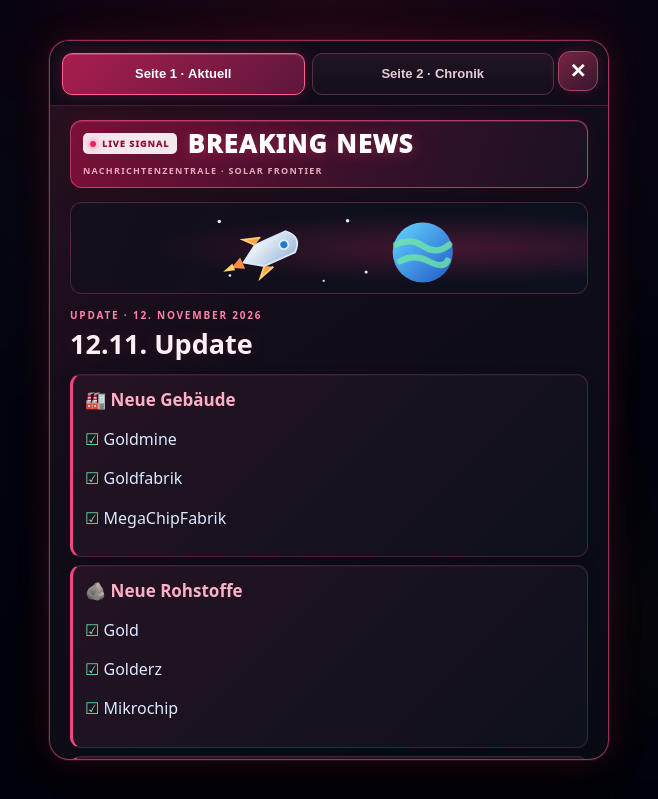
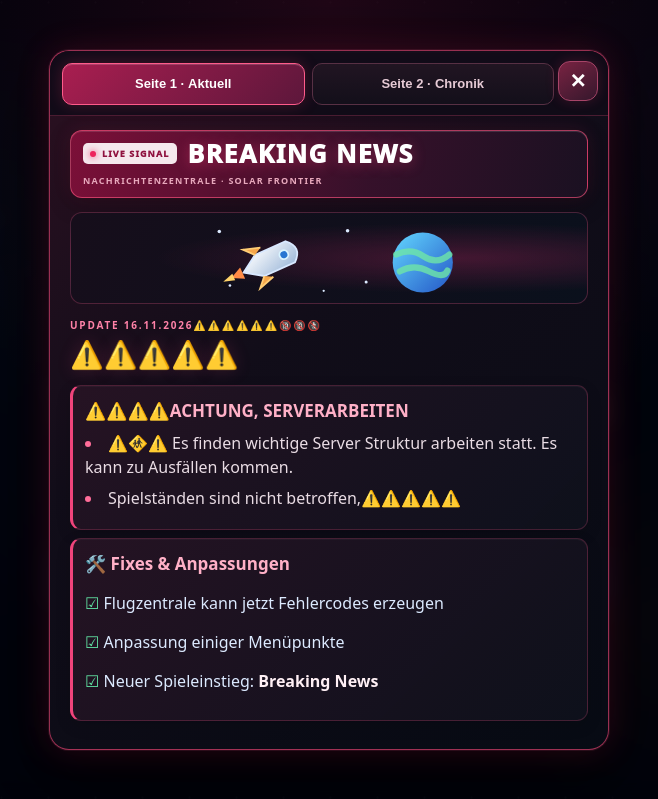
Before and after one commit to SolarFrontierOringin/We-traumspiel, a plain HTML site: page index.html in a window 1280 px wide. Shown: the top 799 px of the page, without its empty margins (311-969 px from the left). Drawn offline with nearby package versions, Linux system fonts and the light colour scheme; animation ran at ten frames a second.

Commit message:
EILMELDUNG

```diff
--- a/index.html
+++ b/index.html
@@ -70,22 +70,14 @@
         </svg>
       </div>
       <section class="update-popup-page" data-update-page-content="1">
-        <div class="update-popup-kicker">UPDATE · 12. NOVEMBER 2026</div>
-        <h2 id="update-popup-title">12.11. Update</h2>
+        <div class="update-popup-kicker">UPDATE 16.11.2026⚠️⚠️⚠️⚠️⚠️⚠️🔞🔞🚷</div>
+        <h2 id="update-popup-title">⚠️⚠️⚠️⚠️⚠️</h2>
         <div class="update-popup-message">
-          <h3>🏭 Neue Gebäude</h3>
-          <ul class="update-checklist">
-            <li>☑ Goldmine</li>
-            <li>☑ Goldfabrik</li>
-            <li>☑ MegaChipFabrik</li>
+          <h3>⚠️⚠️⚠️⚠️ACHTUNG, SERVERARBEITEN</h3>
+          <li>⚠️🚸⚠️ Es finden wichtige Server Struktur arbeiten statt. Es kann zu Ausfällen kommen.</li>
+          <li>Spielständen sind nicht betroffen,⚠️⚠️⚠️⚠️⚠️</li>
           </ul>
         </div>
-        <div class="update-popup-message">
-          <h3>🪨 Neue Rohstoffe</h3>
-          <ul class="update-checklist">
-            <li>☑ Gold</li>
-            <li>☑ Golderz</li>
-            <li>☑ Mikrochip</li>
           </ul>
         </div>
         <div class="update-popup-message">
```
